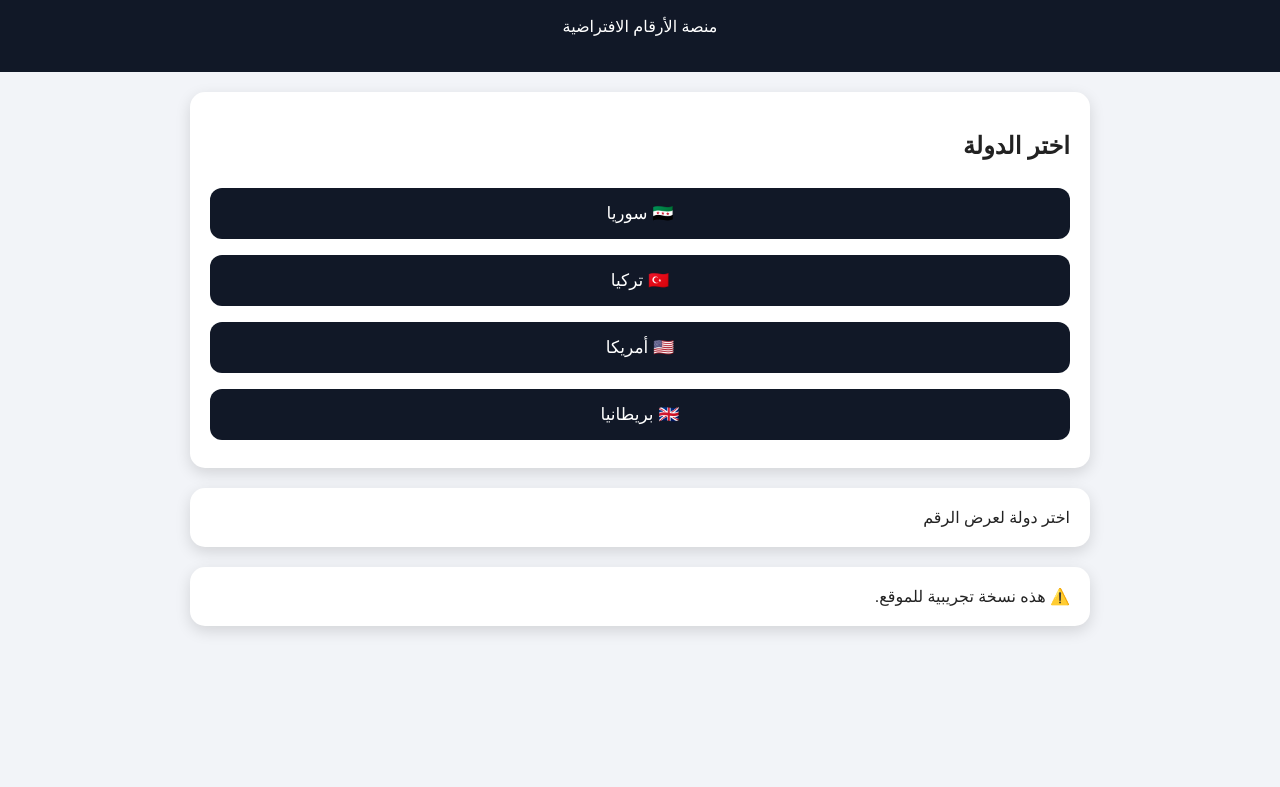
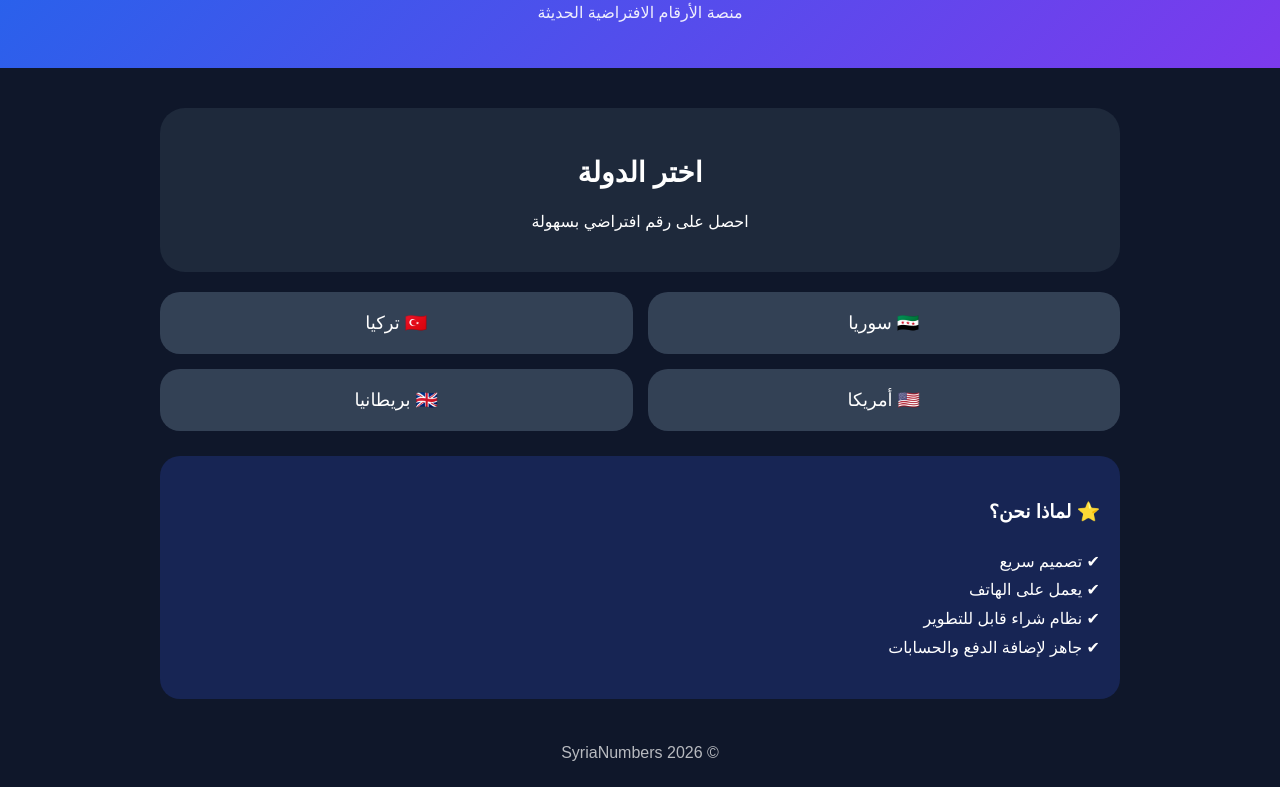
Before and after one commit to mmsl51p-collab/SyriaNumbers, a plain HTML site: page index.html in a window 1280 px wide. Shown: the part 84-871 px from the top of the page. Before the commit the page ends 800 px from the top, so only its background shows below. Drawn offline with Linux system fonts and the light colour scheme.

Commit message:
Update index.html

```diff
--- a/index.html
+++ b/index.html
@@ -7,143 +7,305 @@
 <title>SyriaNumbers</title>
 
 <style>
-body {
-    margin:0;
-    font-family:Arial;
-    background:#f2f4f8;
-    color:#222;
+
+*{
+box-sizing:border-box;
+font-family:Tajawal,Arial,sans-serif;
 }
 
-header {
-    background:#111827;
+body{
+margin:0;
+background:#0f172a;
 color:white;
-    padding:20px;
-    text-align:center;
 }
 
-.container {
-    max-width:900px;
+header{
+padding:30px 20px;
+text-align:center;
+background:linear-gradient(135deg,#2563eb,#7c3aed);
+}
+
+header h1{
+font-size:35px;
+margin:0;
+}
+
+header p{
+opacity:.9;
+}
+
+.container{
+max-width:1000px;
 margin:auto;
 padding:20px;
 }
 
-.box {
-    background:white;
-    padding:20px;
-    border-radius:15px;
-    margin-bottom:20px;
-    box-shadow:0 5px 15px #0002;
+.hero{
+background:#1e293b;
+padding:25px;
+border-radius:25px;
+text-align:center;
+margin-top:20px;
 }
 
-button {
+.hero h2{
+font-size:28px;
+}
+
+
+.countries{
+display:grid;
+grid-template-columns:repeat(2,1fr);
+gap:15px;
+margin-top:20px;
+}
+
+
+.country{
+
+background:#334155;
+color:white;
+border:0;
+padding:20px;
+border-radius:20px;
+font-size:18px;
+cursor:pointer;
+transition:.3s;
+
+}
+
+
+.country:hover{
+transform:translateY(-5px);
+background:#475569;
+}
+
+
+
+.card{
+
+background:#1e293b;
+border-radius:25px;
+padding:25px;
+margin-top:25px;
+box-shadow:0 10px 30px #0005;
+
+}
+
+
+.phone{
+
+font-size:30px;
+font-weight:bold;
+text-align:center;
+margin:20px;
+direction:ltr;
+
+}
+
+
+.price{
+
+text-align:center;
+font-size:20px;
+color:#38bdf8;
+
+}
+
+
+.buy{
+
 width:100%;
 padding:15px;
-    margin:8px 0;
 border:0;
-    border-radius:12px;
-    background:#111827;
+border-radius:15px;
+background:#2563eb;
 color:white;
-    font-size:17px;
+font-size:18px;
 cursor:pointer;
+margin-top:20px;
+
 }
 
-.number {
-    text-align:center;
-    font-size:24px;
-    font-weight:bold;
-    margin:20px;
+
+.buy:hover{
+background:#1d4ed8;
 }
 
-.price {
+
+
+.info{
+
+margin-top:25px;
+background:#172554;
+padding:20px;
+border-radius:20px;
+line-height:1.8;
+
+}
+
+
+
+footer{
+
 text-align:center;
-    font-size:18px;
+padding:25px;
+opacity:.7;
+
+}
+
+
+
+@media(max-width:600px){
+
+.countries{
+grid-template-columns:1fr;
+}
+
+header h1{
+font-size:28px;
+}
+
 }
 
 </style>
 
 </head>
 
+
 <body>
 
+
 <header>
+
 <h1>📱 SyriaNumbers</h1>
-<p>منصة الأرقام الافتراضية</p>
+
+<p>منصة الأرقام الافتراضية الحديثة</p>
+
 </header>
+
 
 
 <div class="container">
 
-<div class="box">
+
+<div class="hero">
+
 <h2>اختر الدولة</h2>
 
-<button onclick="show('🇸🇾 سوريا')">
-🇸🇾 سوريا
-</button>
-
-<button onclick="show('🇹🇷 تركيا')">
-🇹🇷 تركيا
-</button>
-
-<button onclick="show('🇺🇸 أمريكا')">
-🇺🇸 أمريكا
-</button>
-
-<button onclick="show('🇬🇧 بريطانيا')">
-🇬🇧 بريطانيا
-</button>
+<p>
+احصل على رقم افتراضي بسهولة
+</p>
 
 </div>
 
 
-<div id="result" class="box">
-اختر دولة لعرض الرقم
-</div>
+
+<div class="countries">
 
 
-<div class="box">
-⚠️ هذه نسخة تجريبية للموقع.
-</div>
+<button class="country" onclick="show('🇸🇾 سوريا')">
+🇸🇾 سوريا
+</button>
+
+
+<button class="country" onclick="show('🇹🇷 تركيا')">
+🇹🇷 تركيا
+</button>
+
+
+<button class="country" onclick="show('🇺🇸 أمريكا')">
+🇺🇸 أمريكا
+</button>
+
+
+<button class="country" onclick="show('🇬🇧 بريطانيا')">
+🇬🇧 بريطانيا
+</button>
 
 
 </div>
 
 
+
+<div id="result"></div>
+
+
+
+<div class="info">
+
+<h3>⭐ لماذا نحن؟</h3>
+
+<p>
+✔ تصميم سريع<br>
+✔ يعمل على الهاتف<br>
+✔ نظام شراء قابل للتطوير<br>
+✔ جاهز لإضافة الدفع والحسابات
+</p>
+
+</div>
+
+
+
+</div>
+
+
+<footer>
+
+© 2026 SyriaNumbers
+
+</footer>
+
+
+
+
 <script>
+
 
 function show(country){
 
-document.getElementById("result").innerHTML =
 
-`
-<h2>${country}</h2>
+document.getElementById("result").innerHTML=`
 
-<div class="number">
+<div class="card">
+
+<h1>${country}</h2>
+
+
+<div class="phone">
 +000 000 000 000
 </div>
+
 
 <div class="price">
 السعر: 2$
 </div>
 
-<br>
 
-<button onclick="buy()">
+<button class="buy" onclick="buy()">
 شراء الرقم
 </button>
 
+
+</div>
+
 `;
+
 
 }
 
 
 function buy(){
 
-alert("سيتم تفعيل نظام الشراء لاحقًا");
+alert("طلبك قيد المعالجة، انتظر");
 
 }
+
 
 </script>
 
 
+
 </body>
+
 </html>
```
Lines whose indentation alone changed are shown as unchanged.
